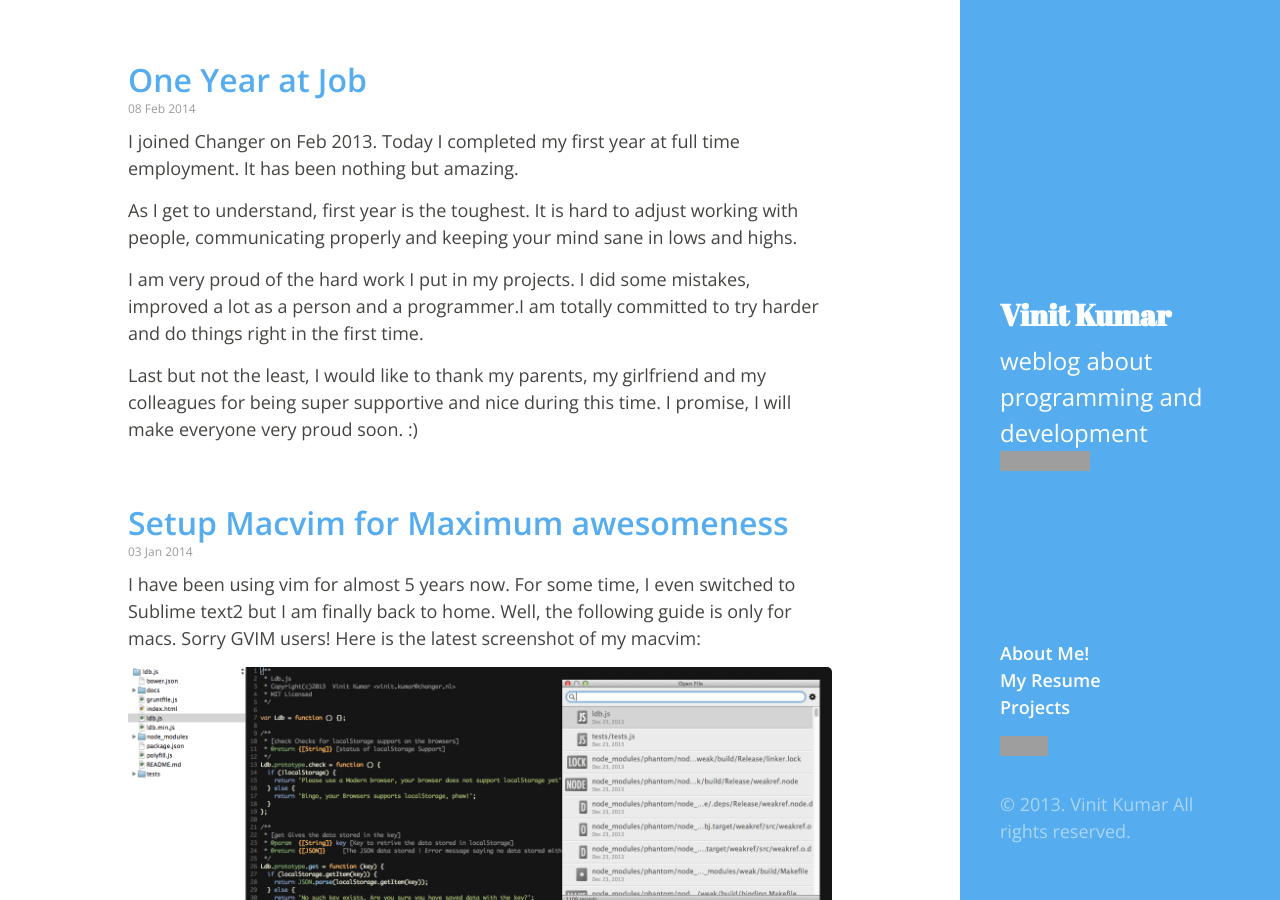
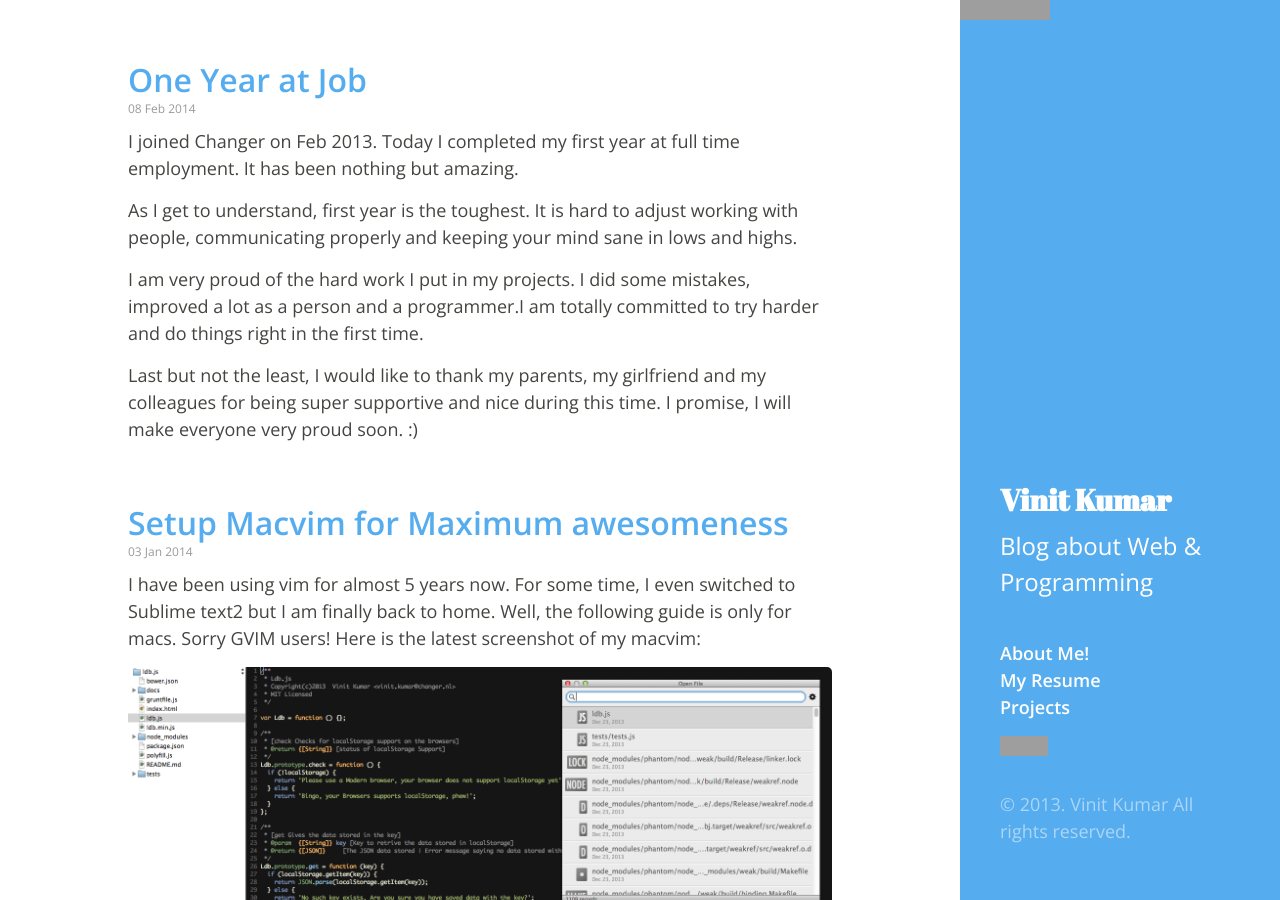
Before and after one commit to vinitkumar/vinitkumar.github.com, a Jekyll site: the page built from index.html, in a window 1280 px wide and 900 px high. Built offline with Jekyll 4.4.1, drawn with Linux system fonts in a browser that asks for light colours; Markdown is read by kramdown in place of the engine named in the settings; the list of posts is cut into pages by our own code; grey boxes are pictures that could not be loaded.

Commit message:
fix sidebar

```diff
--- a/_config.yml
+++ b/_config.yml
@@ -1,6 +1,6 @@
 title:        Vinit Kumar
-tagline:      'Web, Programming and Life'
-description:  'weblog about programming and development'
+tagline:      'Who needs a tag!'
+description:  'Blog about Web & Programming'
 url:          http://vinitkumar.me
 version:      1.1.0
 author:
--- a/_layouts/default.html
+++ b/_layouts/default.html
@@ -9,9 +9,7 @@
       <div class="masthead-inner">
         <h1>{{ site.title }}</h1>
         <p class="lead">{{ site.description }}</p>
-        <iframe src="http://githubbadge.appspot.com/vinitkumar?s=1&a=0" style="border: 0;height: 142px;width: 200px;overflow: hidden;" frameBorder="0"></iframe>
-
-        <div class="colophon">
+         <div class="colophon">
           <ul class="colophon-links">
             <li>
             <a href="/about">About Me!</a>
@@ -29,6 +27,7 @@
           <p>&copy; 2013. {{ site.author.name }} All rights reserved.</p>
         </div>
       </div>
+      <iframe src="http://githubbadge.appspot.com/vinitkumar?s=1&a=0" style="border: 0;height: 142px;width: 200px;overflow: hidden;" frameBorder="0"></iframe>
     </header>
 
     <div class="content container">
```
